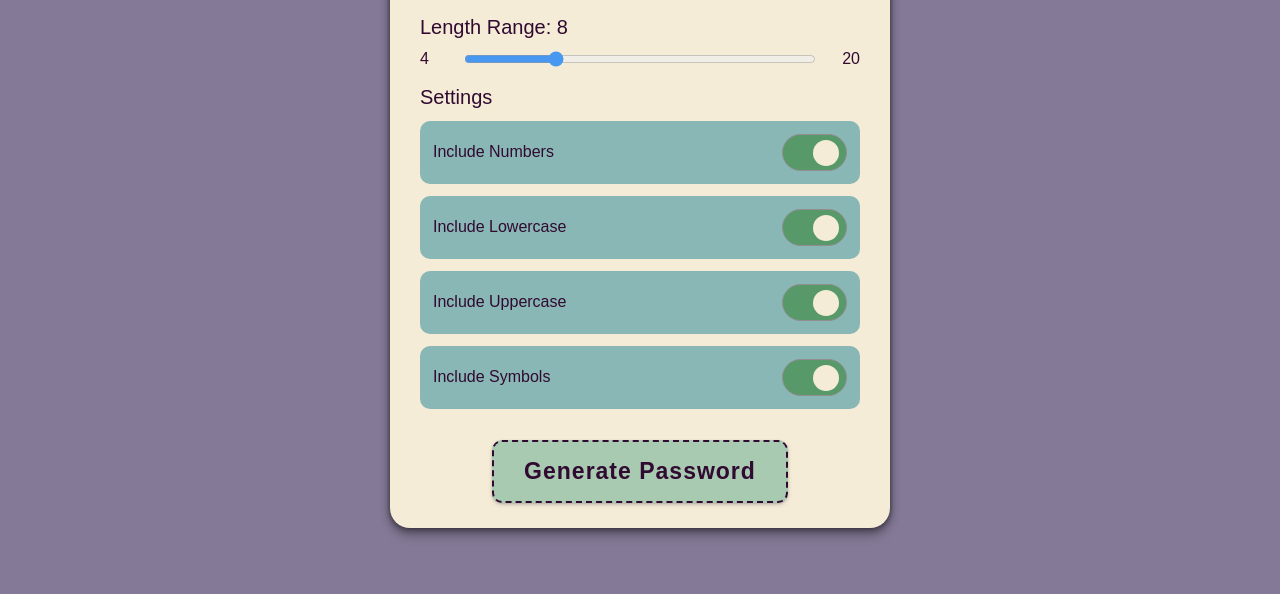
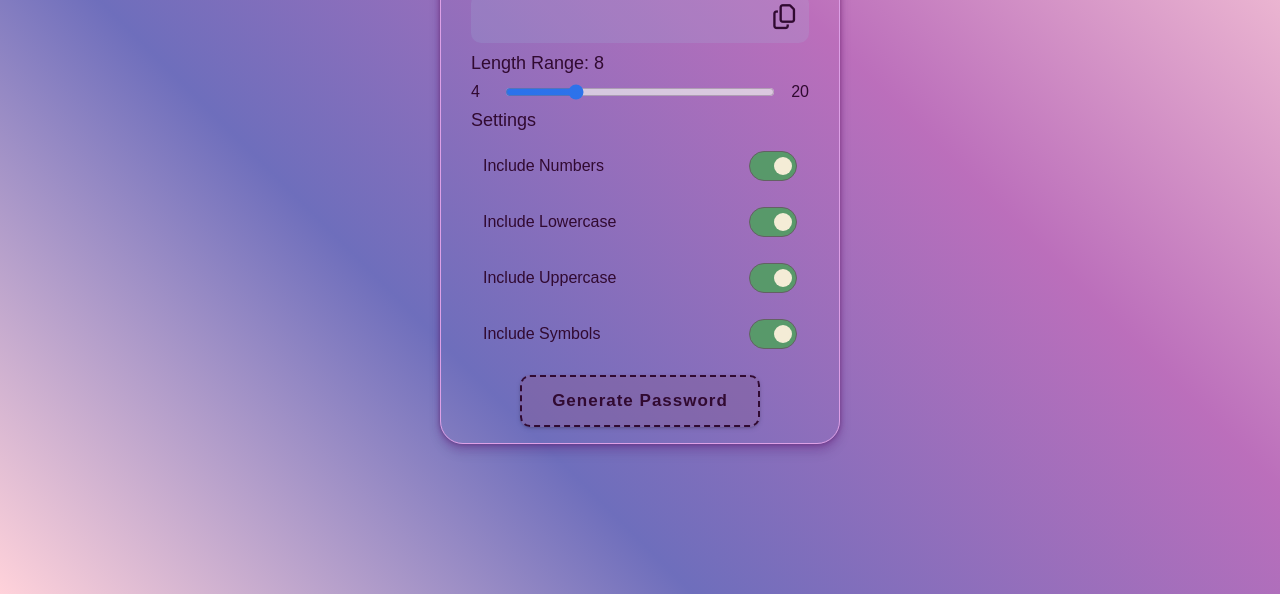
Before and after one commit to JaveriaHamid/password-generator, a plain HTML site: page index.html in a window 1280 px wide. Shown: the part 206-800 px from the top of the page. Drawn offline with Linux system fonts and the light colour scheme; a web font is replaced by a local one.

Commit message:
Add files via upload

```diff
--- a/app.js
+++ b/app.js
@@ -6,7 +6,6 @@ const numbers = document.getElementById("numbers");
 const uppercase = document.getElementById("uppercase");
 const lowercase = document.getElementById("lowercase");
 const symbols = document.getElementById("symbols");
-const toggleBtns = document.querySelectorAll(".toggle");
 const generatePassBtn = document.querySelector(".generate-btn > button");
 
 let num = '0123456789';
@@ -14,13 +13,25 @@ let upperC = 'ABCDEFGHIJKLMNOPQRSTUVWXYZ';
 let lowerC = 'abcdefghijklmnopqrstuvwxyz';
 let symb = '~!@#$%^&*';
 
+//  Function to generate a random password (main function)
+const generatePassword = () => {
+    let str = "";
+    let getPass = "";
 
-// rangeLength.textContent = rangeSlider.value;
+    str += numbers.checked ? num : ""
+    str += uppercase.checked ? upperC : "";
+    str += lowercase.checked ? lowerC : "";
+    str += symbols.checked ? symb : "";
 
-// Set Length Range according to Range Slider
-rangeSlider.addEventListener('input', () =>{
-    rangeLength.textContent = rangeSlider.value;
-});
+    if(str === ""){
+        alert("Please select at least one option");
+    }
+
+    for(i = 1; i <= rangeSlider.value; i++){
+         getPass += str.charAt(Math.floor(Math.random() * str.length));
+    }
+    return getPass;
+}
 
 
 //  Function to copy generated password
@@ -38,37 +49,13 @@ copyPassword.addEventListener('click', ()=>{
 });
 
 
+// Set Length Range according to Range Slider
+rangeSlider.addEventListener('input', () =>{
+    rangeLength.textContent = rangeSlider.value;
+});
+
+
 //  Function to make a Generate-Password-Button clickable and display result on the Result container
 generatePassBtn.addEventListener('click', ()=>{
     result.textContent = generatePassword();
 });
-
-
-//  Function to generate a random password (main function)
-const generatePassword = () => {
-    let str = "";
-    let getPass = "";
-
-    str += numbers.checked ? num : "";
-    str += uppercase.checked ? upperC : "";
-    str += lowercase.checked ? lowerC : "";
-    str += symbols.checked ? symb : "";
-
-    for(i = 1; i <= rangeSlider.value; i++){
-       getPass += str.charAt(Math.floor(Math.random() * str.length));
-    }
-    return getPass;
-}
-
-
-
-//  Set checked and unchecked attribute
-// toggleBtns.forEach(toggleBtn => toggleBtn.addEventListener('input', (e) => {
-//     let tBtn = e.target;
-//     console.log(tBtn);
-//     if(tBtn.checked){
-//         console.log("checked");
-//     }else if(!tBtn.checked){
-//         console.log("unchecked");
-//     }
-// }));
--- a/index.html
+++ b/index.html
@@ -9,7 +9,7 @@
 </head>
 <body>
     <div class="container">
-        <h2>Password Generator</h2>
+        <h3>Password Generator</h3>
         <div class="result">
            <div class="password"></div>
            <div class="copy-icon" data-title="copy">
--- a/style.css
+++ b/style.css
@@ -8,28 +8,31 @@
 }
 
 body{
-    width: 100vw;
+    width: 100%;
     height: 100vh;
     display: flex;
     justify-content: center;
     align-items: center;
-    background-color: #847996;
+    background-image: linear-gradient(45deg, rgba(255, 192, 203, 0.712), rgba(52, 52, 161, 0.712), rgba(138, 6, 138, 0.582), rgba(255, 192, 203, 0.712));
 }
 
 .container{
-    width: 500px;
-    padding: 25px 30px;
+    width: 400px;
+    height: 500px;
+    padding: 10px 30px;
     display: flex;
     flex-direction: column;
     justify-content: center;
-    gap: 19px;
-    border: none;
-    border-radius: 20px;
-    background-color: #F4ECD6;
-    box-shadow: 0 0 5px rgba(0, 0, 0, 0.45), 0 4px 8px rgba(0, 0, 0, 0.35), 0 8px 12px rgba(0, 0, 0, 0.15);
+    gap: 10px;
+    border: 1px solid rgb(221, 160, 230);
+    outline: none;
+    border-radius: 23px;
+    background: transparent;
+    opacity: 2;
+    box-shadow: 0 0 5px rgba(73, 6, 73, 0.452), 0 4px 8px rgba(112, 4, 126, 0.164), 0 8px 12px rgba(64, 3, 80, 0.15);
 }
 
-h2{
+h3{
     color: #310A31;
 }
 
@@ -37,17 +40,17 @@ h2{
     display: flex;
     justify-content: space-between;
     align-items: center;
-    background-color: #A7CAB1;
-    height: 64px;
-    padding: 20px;
+    background-color: #9ed9e421;
+    height: 50px;
+    padding: 14px;
     border: none;
     border-radius: 10px;
     color: #310A31;
-    font-size: 24px;
+    font-size: 22px;
 }
 
 .copy-icon > i{
-    font-size: 30px;
+    font-size: 25px;
     color: #310A31;
     cursor: pointer;
     position: relative;
@@ -84,8 +87,8 @@ h2{
 }
 
 .length-title{
-    font-size: 20px;
-    margin-bottom: 12px;
+    font-size: 18px;
+    margin-bottom: 10px;
     color: #310A31;
 }
 
@@ -128,8 +131,8 @@ h2{
 }
 
 .setting-title{
-    font-size: 20px;
-    margin-bottom: 12px;
+    font-size: 18px;
+    margin-bottom: 10px;
     color: #310A31;
 }
 
@@ -137,9 +140,9 @@ h2{
     display: flex;
     justify-content: space-between;
     align-items: center;
-    background-color: #88B7B5;
-    margin: 12px 0;
-    padding: 13px;
+    background-color: #9ed9e400;
+    margin: 6px 0;
+    padding: 10px 12px;
     border: none;
     border-radius: 10px;
     color: #310A31;
@@ -148,8 +151,8 @@ h2{
 .switch {
     position: relative;
     display: inline-block;
-    width: 65px;
-    height: 37px;
+    width: 48px;
+    height: 30px;
 }
 
 .switch input {
@@ -167,17 +170,17 @@ h2{
     bottom: 0;
     background-color: #ccc;
     transition: .4s;
-    border: 1px solid #918d91;
+    border: 1px solid #636163;
     -webkit-transition: .4s;
 }
 
 .slider:before {
     position: absolute;
     content: "";
-    height: 26px;
-    width: 26px;
+    height: 18px;
+    width: 18px;
     left: 4px;
-    bottom: 4px;
+    bottom: 5px;
     background-color: #F4ECD6;
     transition: .4s;
     -webkit-transition: .4s;
@@ -192,9 +195,9 @@ input:focus + .slider {
 }
 
 input:checked + .slider:before {
-    -webkit-transform: translateX(26px);
-    -ms-transform: translateX(26px);
-    transform: translateX(26px);
+    -webkit-transform: translateX(20px);
+    -ms-transform: translateX(20px);
+    transform: translateX(20px);
 }
 
 .slider.round {
@@ -212,11 +215,11 @@ input:checked + .slider:before {
 }
 
 .generate-btn > button{
-    padding: 16px 30px;
-    font-size: 23px;
+    padding: 14px 30px;
+    font-size: 17px;
     font-weight: bold;
     letter-spacing: 1px;
-    background-color: #A7CAB1;
+    background-color: rgba(131, 99, 160, 0.555);
     color: #310A31;
     border: 2px dashed #310A31;
     border-radius: 10px;
@@ -227,9 +230,9 @@ input:checked + .slider:before {
 
 .generate-btn > button:hover{
     transition: .4s;
-    border: 2px dashed #8eb499;
+    border: 2px dashed blueviolet;
     background-color: #F4ECD6;
-    color: #8eb499;
+    color: blueviolet;
 }
 
 .generate-btn > button:active {
```
